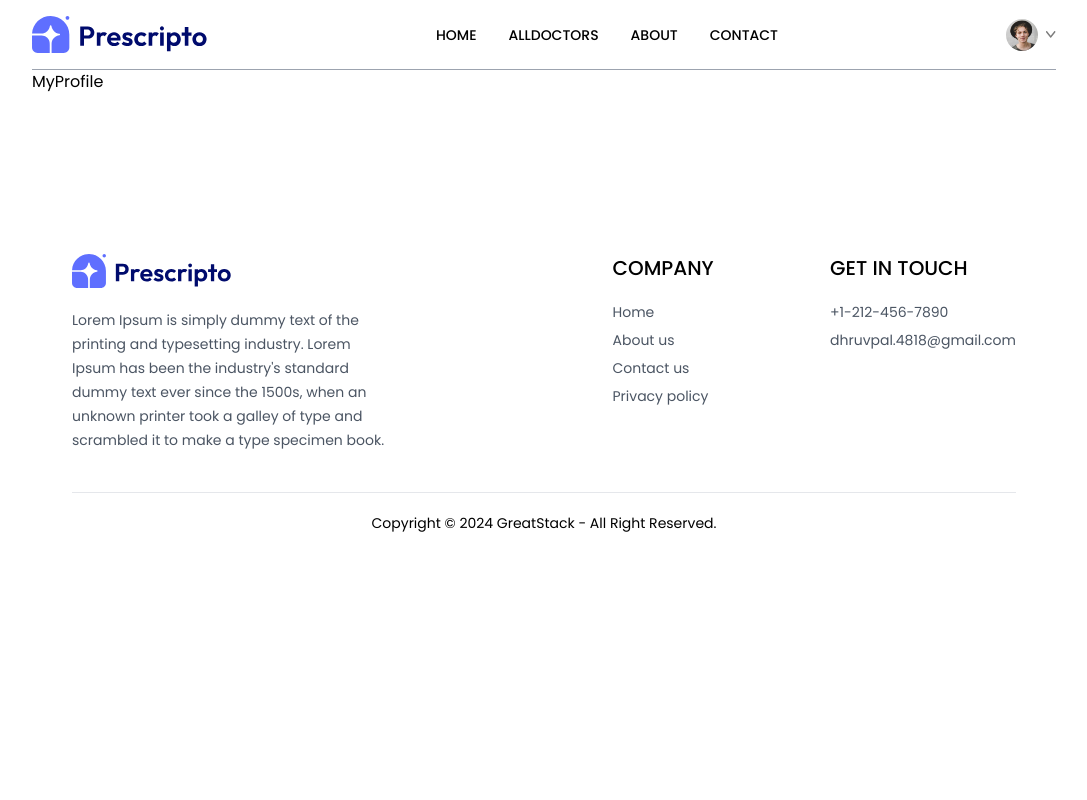
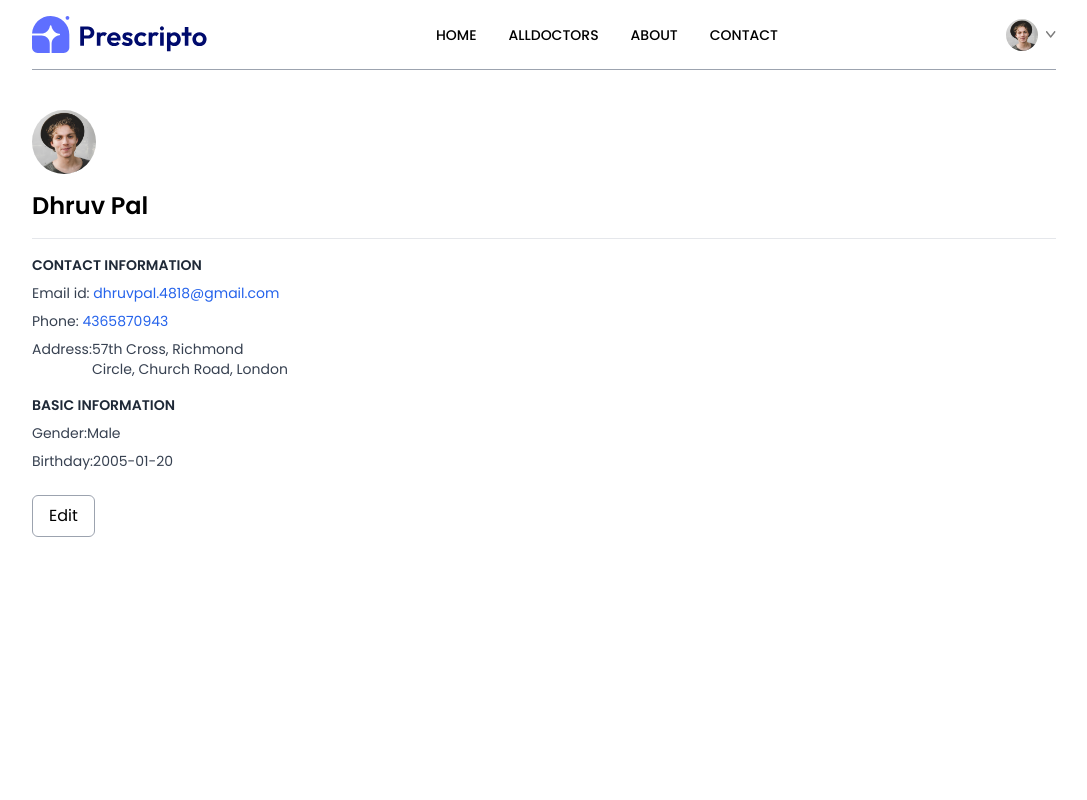
Before and after one commit to dhruv1086k/MERNdoctor, a React (Vite) app in the folder frontend/: page /profile in a window 1280 px wide. Shown: the top 800 px of the page, without its empty margins (96-1183 px from the left). Built offline with nearby package versions, Linux system fonts and the light colour scheme.

Commit message:
add profile section

```diff
--- a/frontend/src/pages/MyProfile.jsx
+++ b/frontend/src/pages/MyProfile.jsx
@@ -1,7 +1,175 @@
-import React from "react";
+import React, { useState } from "react";
+import { assets } from "../assets/assets";
 
 const MyProfile = () => {
-  return <div>MyProfile</div>;
+  const [isEdit, setIsEdit] = useState(false);
+
+  const [userData, setUserData] = useState({
+    name: "Dhruv Pal",
+    image: assets.profile_pic,
+    email: "dhruvpal.4818@gmail.com",
+    phone: "4365870943",
+    address: {
+      line1: "57th Cross, Richmond",
+      line2: "Circle, Church Road, London",
+    },
+    gender: "Male",
+    dob: "2005-01-20",
+  });
+
+  return (
+    <div className="min-h-screen py-10">
+      <div className="rounded-lg">
+        <div className="flex items-center space-x-4">
+          <img
+            src={userData.image}
+            alt="Profile"
+            className="w-16 h-16 rounded-full object-cover"
+          />
+        </div>
+        {isEdit ? (
+          <input
+            type="text"
+            className={`text-2xl font-semibold mt-4 ${
+              isEdit && "text-gray-400"
+            }`}
+            value={userData.name}
+            onChange={(e) =>
+              setUserData((prev) => ({ ...prev, name: e.target.value }))
+            }
+          />
+        ) : (
+          <h2 className="text-2xl font-semibold mt-4">{userData.name}</h2>
+        )}
+        <hr className="my-4" />
+        <div className="text-gray-700 text-sm space-y-2">
+          <h3 className="font-semibold text-gray-800">CONTACT INFORMATION</h3>
+          <p>
+            Email id:{" "}
+            <a href="" className="text-blue-600">
+              {userData.email}
+            </a>
+          </p>
+          <p>
+            Phone:{" "}
+            {isEdit ? (
+              <input
+                type="number"
+                className={`${isEdit && "text-gray-400"}`}
+                value={userData.phone}
+                onChange={(e) =>
+                  setUserData((prev) => ({ ...prev, phone: e.target.value }))
+                }
+              />
+            ) : (
+              <a href="tel:+11234567890" className="text-blue-600">
+                {userData.phone}
+              </a>
+            )}
+          </p>
+          <p className="flex">
+            Address:{" "}
+            {isEdit ? (
+              <p>
+                <input
+                  type="text"
+                  className={`w-80 ${isEdit && "text-gray-400"}`}
+                  value={userData.address.line1}
+                  onChange={(e) =>
+                    setUserData((prev) => ({
+                      ...prev,
+                      address: e.target.value,
+                    }))
+                  }
+                />{" "}
+                <br />
+                <input
+                  type="text"
+                  className={`w-80 ${isEdit && "text-gray-400"}`}
+                  value={userData.address.line2}
+                  onChange={(e) =>
+                    setUserData((prev) => ({
+                      ...prev,
+                      address: e.target.value,
+                    }))
+                  }
+                />
+              </p>
+            ) : (
+              <p>
+                {" "}
+                {userData.address.line1}
+                <br />
+                {userData.address.line2}{" "}
+              </p>
+            )}
+          </p>
+        </div>
+        <div className="text-gray-700 text-sm space-y-2 mt-4">
+          <h3 className="font-semibold text-gray-800">BASIC INFORMATION</h3>
+          <p className="flex">
+            Gender:{" "}
+            {isEdit ? (
+              <select
+                className={`${isEdit && "text-gray-400"}`}
+                value={userData.gender}
+                onChange={(e) =>
+                  setUserData((prev) => ({
+                    ...prev,
+                    gender: e.target.value,
+                  }))
+                }
+              >
+                <option name="male" value={"Male"} id="male">
+                  Male
+                </option>
+                <option name="female" value={"Female"} id="female">
+                  Female
+                </option>
+              </select>
+            ) : (
+              <p>{userData.gender}</p>
+            )}
+          </p>
+          <p className="flex">
+            Birthday:{" "}
+            {isEdit ? (
+              <input
+                type="date"
+                className={`${isEdit && "text-gray-400"}`}
+                value={userData.dob}
+                onChange={(e) =>
+                  setUserData((prev) => ({
+                    ...prev,
+                    dob: e.target.value,
+                  }))
+                }
+              />
+            ) : (
+              <p>{userData.dob}</p>
+            )}
+          </p>
+        </div>
+        <div className="flex space-x-4 mt-6">
+          {isEdit ? (
+            <button
+              onClick={() => setIsEdit(false)}
+              className="px-4 py-2 bg-blue-600 text-white rounded-md hover:bg-blue-700"
+            >
+              Save information
+            </button>
+          ) : (
+            <button
+              className="px-4 py-2 border border-gray-400 rounded-md hover:bg-gray-200"
+              onClick={() => setIsEdit(true)}
+            >
+              Edit
+            </button>
+          )}
+        </div>
+      </div>
+    </div>
+  );
 };
 
 export default MyProfile;
```
